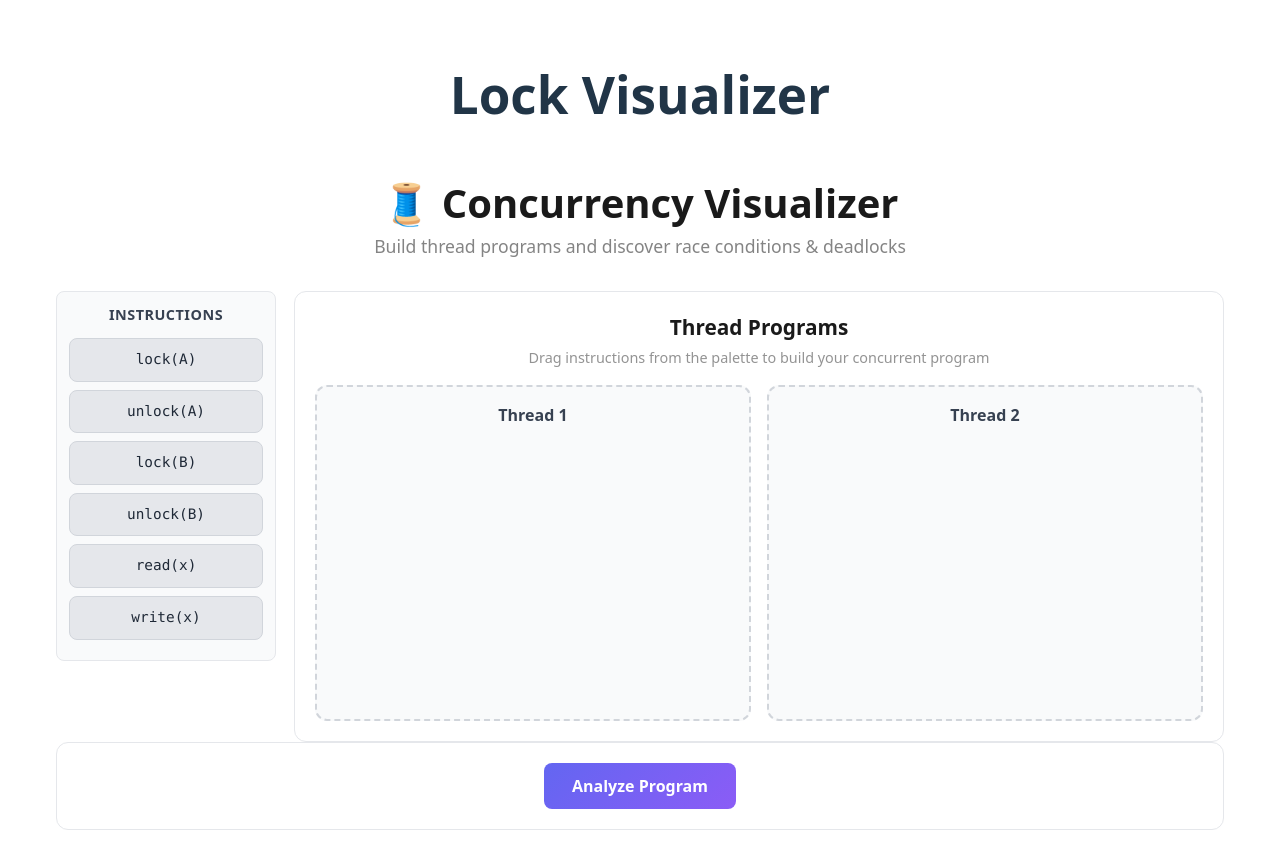
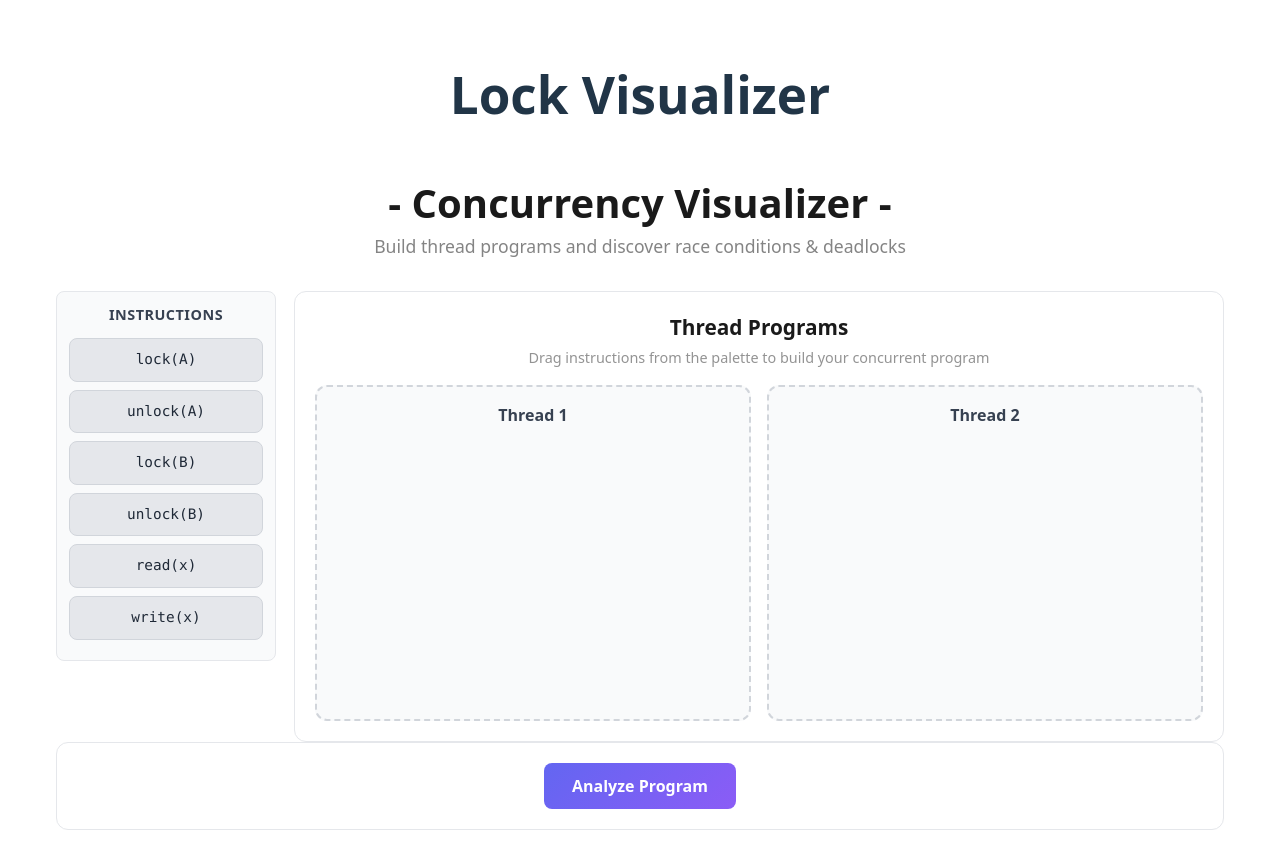
Before and after one commit to Yu-C1/cse333-lock-visualizer, a React (Vite) app in the folder ui/: page / in a window 1280 px wide. Shown: the top 868 px of the page. Built offline with nearby package versions, Linux system fonts and the light colour scheme.

Commit message:
format style adjusted

```diff
--- a/ui/src/workspace/Workspace.tsx
+++ b/ui/src/workspace/Workspace.tsx
@@ -138,7 +138,7 @@ export function Workspace() {
     <div className="workspace-container">
       {/* Header */}
       <div className="workspace-header">
-        <h1>🧵 Concurrency Visualizer</h1>
+        <h1>- Concurrency Visualizer -</h1>
         <p className="workspace-subtitle">
           Build thread programs and discover race conditions & deadlocks
         </p>
```
